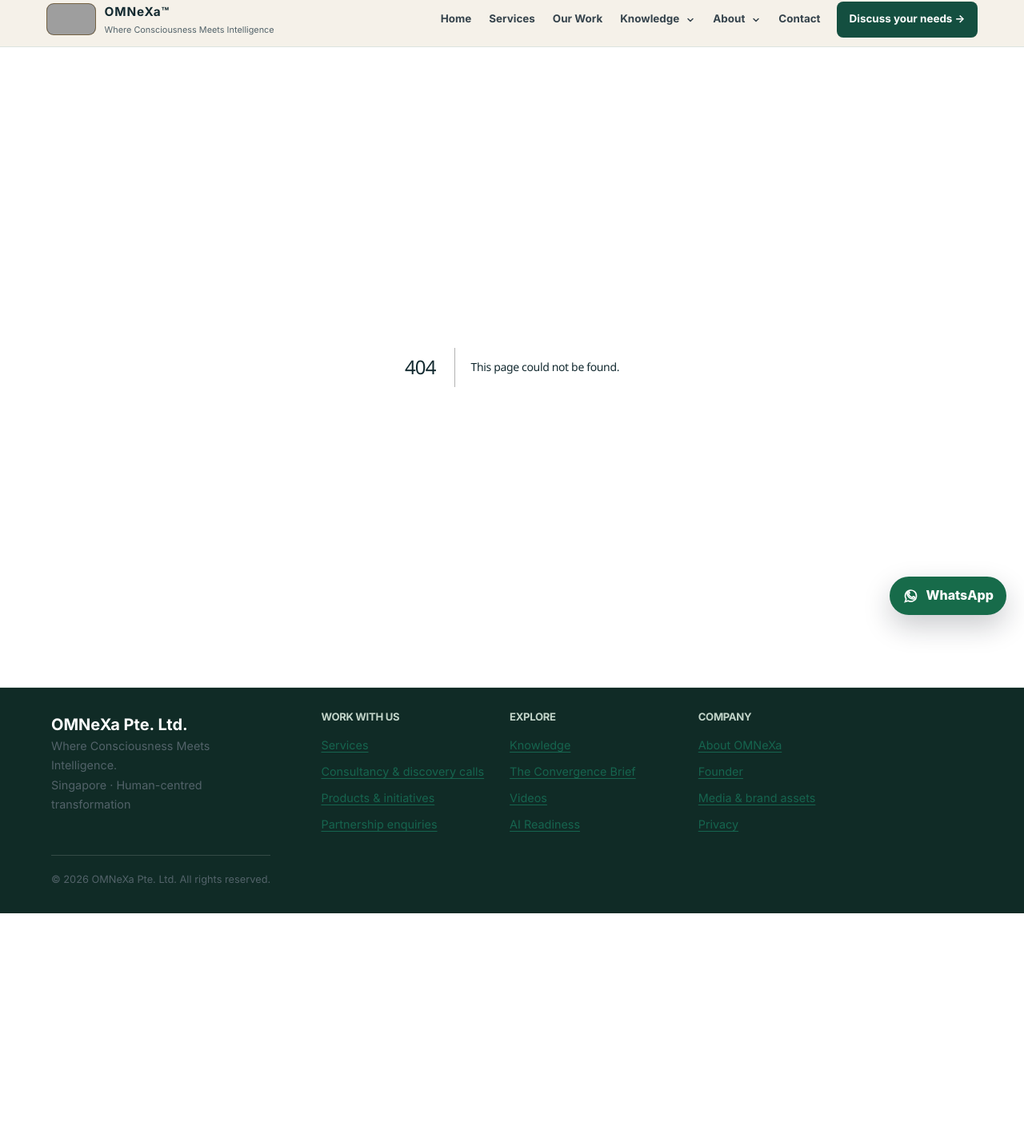
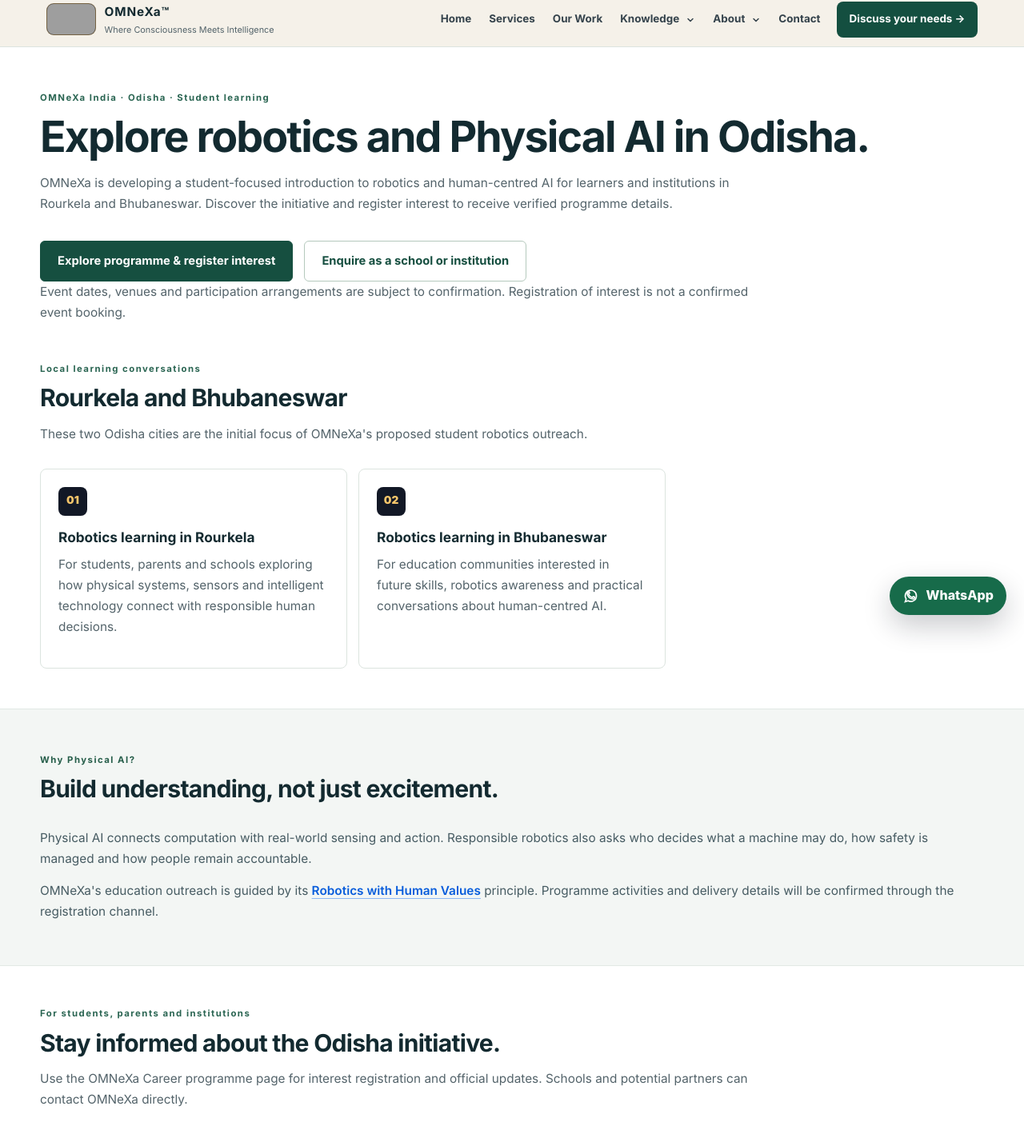
Before and after one commit to HumanSamaritan/OMNEXAFuture, a Next.js app: page /india/odisha/robotics in a window 1280 px wide. Before the commit this address had no page. Shown: the part 9-1427 px from the top of the page at 80% size. Before the commit the page ends 1151 px from the top, so only its background shows below. Built offline with nearby package versions, Linux system fonts and the light colour scheme; grey boxes are pictures that could not be loaded.

Commit message:
Add India and Odisha robotics search landing pages from live production baseline

```diff
--- /dev/null
+++ b/app/india/odisha/robotics/page.tsx
@@ -0,0 +1,97 @@
+import type { Metadata } from "next";
+
+const base = "https://www.omnexagoc.com";
+const registration = "https://omnexa-career.omnexagoc.com/physical-ai-robots";
+
+export const metadata: Metadata = {
+  title: "Robotics & Physical AI in Odisha | Rourkela and Bhubaneswar",
+  description: "Explore OMNeXa's proposed student robotics and human-centred Physical AI initiative in Rourkela and Bhubaneswar, Odisha. Learn about the programme and register interest for verified details.",
+  alternates: { canonical: "/india/odisha/robotics" },
+  openGraph: {
+    title: "Odisha Robotics & Physical AI | OMNeXa",
+    description: "An OMNeXa student-focused robotics and responsible AI learning initiative for Rourkela and Bhubaneswar. Explore the programme and register interest.",
+    url: `${base}/india/odisha/robotics`,
+    type: "website",
+    images: [{ url: "/omnexa-logo.png", alt: "OMNeXa official logo — Where Consciousness Meets Intelligence" }]
+  }
+};
+
+const structuredData = {
+  "@context": "https://schema.org",
+  "@type": "WebPage",
+  "@id": `${base}/india/odisha/robotics#webpage`,
+  url: `${base}/india/odisha/robotics`,
+  name: "Robotics and Physical AI learning in Odisha | OMNeXa",
+  description: "Student-focused robotics and human-centred AI initiative for Rourkela and Bhubaneswar.",
+  inLanguage: "en-IN",
+  isPartOf: { "@id": `${base}/#website` },
+  about: { "@id": `${base}/#organization` },
+  spatialCoverage: [
+    { "@type": "Place", name: "Rourkela, Odisha, India" },
+    { "@type": "Place", name: "Bhubaneswar, Odisha, India" }
+  ]
+};
+
+export default function OdishaRoboticsPage() {
+  return (
+    <main>
+      <script type="application/ld+json" dangerouslySetInnerHTML={{ __html: JSON.stringify(structuredData) }} />
+      <section className="page-hero section-shell aligned-section">
+        <p className="eyebrow">OMNeXa India · Odisha · Student learning</p>
+        <h1>Explore robotics and Physical AI in Odisha.</h1>
+        <p>
+          OMNeXa is developing a student-focused introduction to robotics and human-centred AI for
+          learners and institutions in Rourkela and Bhubaneswar. Discover the initiative and
+          register interest to receive verified programme details.
+        </p>
+        <div className="hero-actions">
+          <a className="button primary" href={registration}>Explore programme &amp; register interest</a>
+          <a className="button secondary" href="/contact">Enquire as a school or institution</a>
+        </div>
+        <p>Event dates, venues and participation arrangements are subject to confirmation. Registration of interest is not a confirmed event booking.</p>
+      </section>
+      <section className="section-shell aligned-section">
+        <div className="section-heading">
+          <p className="eyebrow">Local learning conversations</p>
+          <h2>Rourkela and Bhubaneswar</h2>
+          <p>These two Odisha cities are the initial focus of OMNeXa's proposed student robotics outreach.</p>
+        </div>
+        <div className="pillar-grid">
+          <article className="pillar-card">
+            <span>01</span>
+            <h3>Robotics learning in Rourkela</h3>
+            <p>For students, parents and schools exploring how physical systems, sensors and intelligent technology connect with responsible human decisions.</p>
+          </article>
+          <article className="pillar-card">
+            <span>02</span>
+            <h3>Robotics learning in Bhubaneswar</h3>
+            <p>For education communities interested in future skills, robotics awareness and practical conversations about human-centred AI.</p>
+          </article>
+        </div>
+      </section>
+      <section className="band">
+        <div className="section-shell aligned-section">
+          <div className="section-heading">
+            <p className="eyebrow">Why Physical AI?</p>
+            <h2>Build understanding, not just excitement.</h2>
+          </div>
+          <div className="copy-stack">
+            <p>Physical AI connects computation with real-world sensing and action. Responsible robotics also asks who decides what a machine may do, how safety is managed and how people remain accountable.</p>
+            <p>OMNeXa's education outreach is guided by its <a href="/robotics-with-human-values">Robotics with Human Values</a> principle. Programme activities and delivery details will be confirmed through the registration channel.</p>
+          </div>
+        </div>
+      </section>
+      <section className="section-shell aligned-section">
+        <div className="section-heading">
+          <p className="eyebrow">For students, parents and institutions</p>
+          <h2>Stay informed about the Odisha initiative.</h2>
+          <p>Use the OMNeXa Career programme page for interest registration and official updates. Schools and potential partners can contact OMNeXa directly.</p>
+        </div>
+        <div className="hero-actions">
+          <a className="button primary" href={registration}>Visit Physical AI (Robots) registration</a>
+          <a className="button secondary" href="/india">Explore OMNeXa in India</a>
+        </div>
+      </section>
+    </main>
+  );
+}
```
